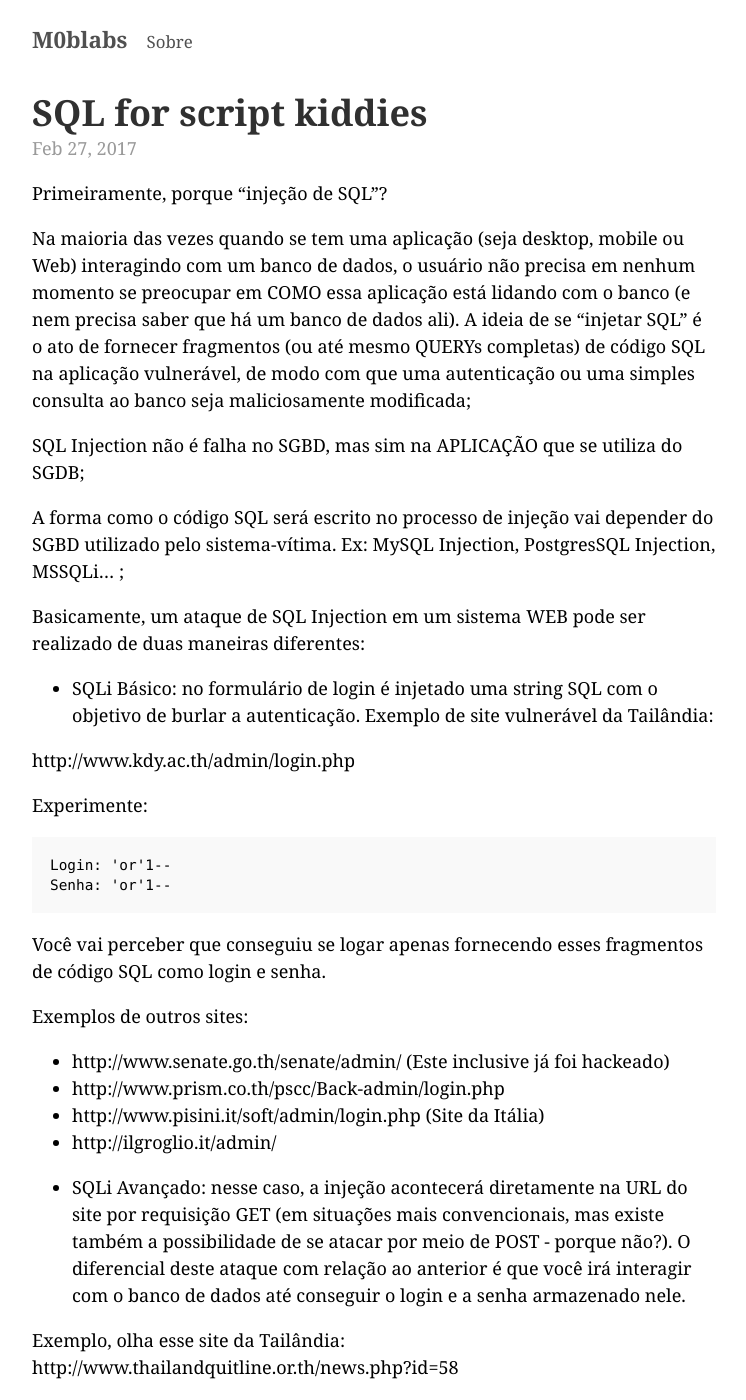
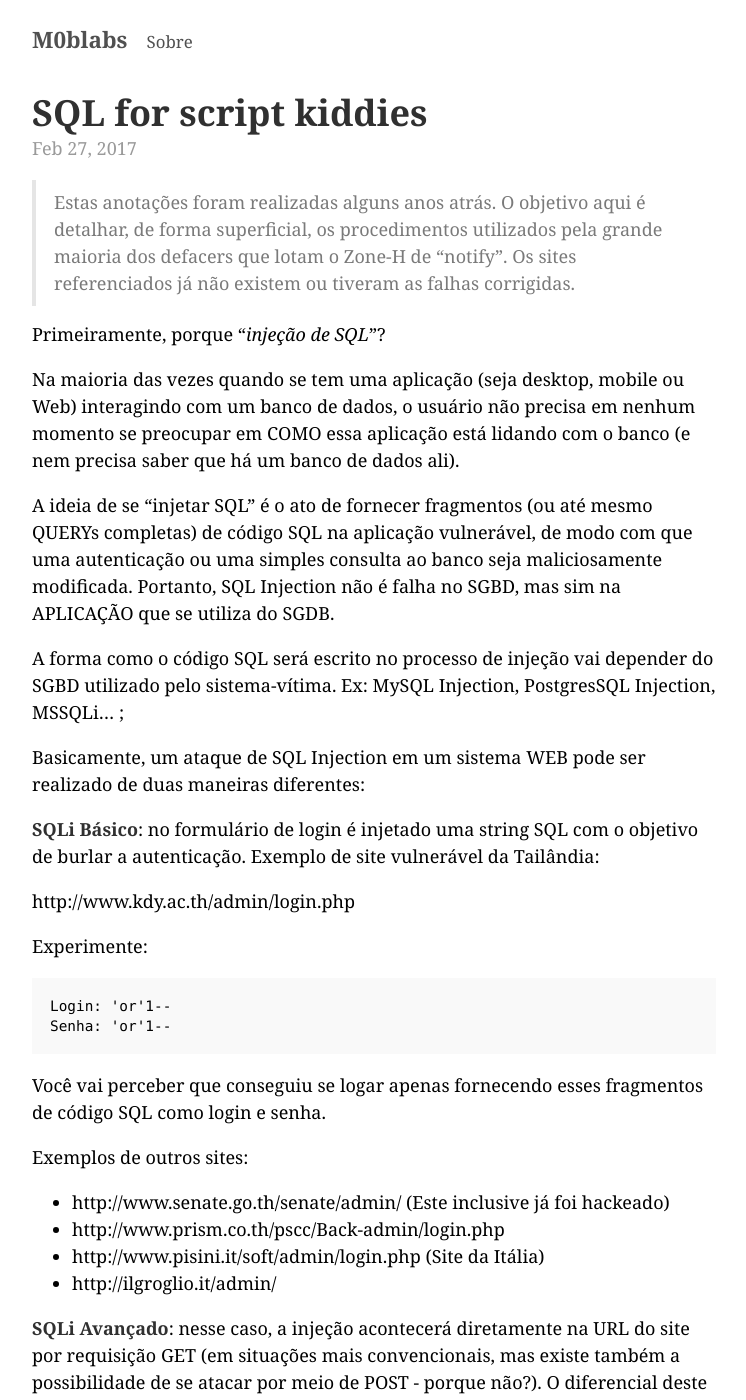
Before and after one commit to Kingm0b/jekyll-minimal-theme, a Jekyll site: the page built from _posts/2017-02-27-sql-injection.md, in a window 1280 px wide and 1400 px high. Shown: the whole window, without its empty margins (266-1012 px from the left). Built offline with Jekyll 4.4.1, drawn with Linux system fonts in a browser that asks for light colours; some of the changed text lies outside the part shown.

Commit message:
Add files via upload

````diff
--- a/_posts/2017-02-27-sql-injection.md
+++ b/_posts/2017-02-27-sql-injection.md
@@ -3,18 +3,19 @@ layout: post
 title: "SQL for script kiddies"
 ---
 
-Primeiramente, porque "injeção de SQL"?
+> Estas anotações foram realizadas alguns anos atrás. O objetivo aqui é detalhar, de forma superficial, os procedimentos utilizados pela grande maioria dos defacers que lotam o Zone-H de "notify". Os sites referenciados já não existem ou tiveram as falhas corrigidas.
 
-Na maioria das vezes quando se tem uma aplicação (seja desktop, mobile ou Web) interagindo com um banco de dados, o usuário não precisa em nenhum momento se preocupar em COMO essa aplicação está lidando com o banco (e nem precisa saber que há um banco de dados ali). A ideia de se "injetar SQL" é o ato de fornecer fragmentos (ou até mesmo QUERYs completas) de código SQL na aplicação vulnerável, de modo com que uma autenticação ou uma simples consulta ao banco seja maliciosamente modificada;
+Primeiramente, porque "*injeção de SQL*"?
 
-SQL Injection não é falha no SGBD, mas sim na APLICAÇÃO que se utiliza do SGDB;
+Na maioria das vezes quando se tem uma aplicação (seja desktop, mobile ou Web) interagindo com um banco de dados, o usuário não precisa em nenhum momento se preocupar em COMO essa aplicação está lidando com o banco (e nem precisa saber que há um banco de dados ali).
 
+A ideia de se "injetar SQL" é o ato de fornecer fragmentos (ou até mesmo QUERYs completas) de código SQL na aplicação vulnerável, de modo com que uma autenticação ou uma simples consulta ao banco seja maliciosamente modificada. Portanto, SQL Injection não é falha no SGBD, mas sim na APLICAÇÃO que se utiliza do SGDB.
 
 A forma como o código SQL será escrito no processo de injeção vai depender do SGBD utilizado pelo sistema-vítima. Ex: MySQL Injection, PostgresSQL Injection, MSSQLi... ;
 
 Basicamente, um ataque de SQL Injection em um sistema WEB pode ser realizado de duas maneiras diferentes:
 
-- SQLi Básico: no formulário de login é injetado uma string SQL com o objetivo de burlar a autenticação. Exemplo de site vulnerável da Tailândia:
+**SQLi Básico**: no formulário de login é injetado uma string SQL com o objetivo de burlar a autenticação. Exemplo de site vulnerável da Tailândia:
 
 http://www.kdy.ac.th/admin/login.php
 
@@ -34,11 +35,11 @@ Exemplos de outros sites:
 - http://www.pisini.it/soft/admin/login.php (Site da Itália)
 - http://ilgroglio.it/admin/
 
-- SQLi Avançado: nesse caso, a injeção acontecerá diretamente na URL do site por requisição GET (em situações mais convencionais, mas existe também a possibilidade de se atacar por meio de POST - porque não?). O diferencial deste ataque com relação ao anterior é que você irá interagir com o banco de dados até conseguir o login e a senha armazenado nele.
+**SQLi Avançado**: nesse caso, a injeção acontecerá diretamente na URL do site por requisição GET (em situações mais convencionais, mas existe também a possibilidade de se atacar por meio de POST - porque não?). O diferencial deste ataque com relação ao anterior é que você irá interagir com o banco de dados até conseguir o login e a senha armazenado nele.
 
 Exemplo, olha esse site da Tailândia: http://www.thailandquitline.or.th/news.php?id=58
 
-Legal né?
+Legal, né?
 
 Só por curiosidade, experimente incrementar o valor passado para a variável id:
 
@@ -67,6 +68,7 @@ Senha: systemadmin
 Ciente de que existe um padrão na exploração de SQL injection (detecção do SGBD usado, enumeração de tabelas, busca por campos de tabela de usuarios para extração de login e senha e etc), alguns especialistas no assunto desenvolveram ferramentas que automatizam isto, como é o caso do Havij e do SQLMAP:
 
 http://itsecteam.com/products/havij-advanced-sql-injection/
+
 http://sqlmap.org/
 
 Uma coisa que você tinha me perguntado: como encontrar sites vulneráveis á SQLi ?
@@ -191,9 +193,9 @@ $ python sqlmap.py -u http://www.thailandquitline.or.th/news.php?id=1 --current-
 Ele vai te retornar algo como isto:
 
 ```
-     web application technology: Apache 2, PHP 5.2.17
-     back-end DBMS: MySQL 5.0.11
-     current database:    'admin_nd'
+web application technology: Apache 2, PHP 5.2.17
+back-end DBMS: MySQL 5.0.11
+current database:    'admin_nd'
 ```
 
 Vamos agora enumerar as tabelas do banco admin_nd:
@@ -264,7 +266,9 @@ Table: admin
 Experimente fazer esses procedimentos com esses sites:
 
 http://camping-boomerang.ch/en/news.php?ID=91
+
 http://www.audio-prestige.ch/news/news.php?id=100
+
 http://www.mediations.ch/cms/news.php?id=10
 
 
````
